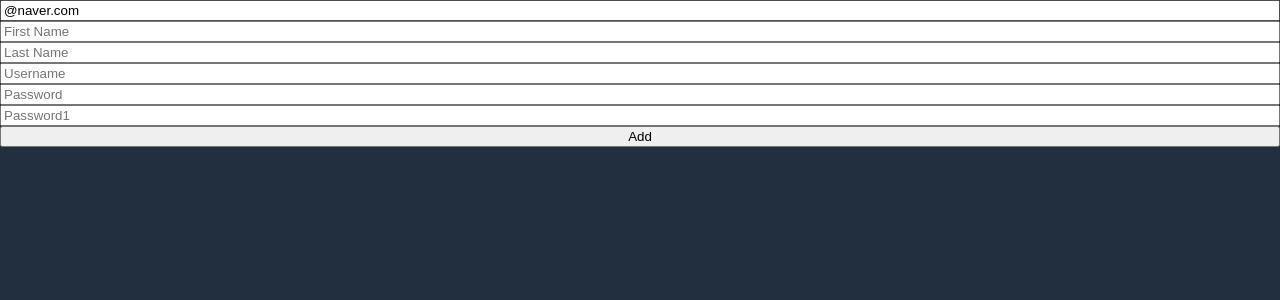
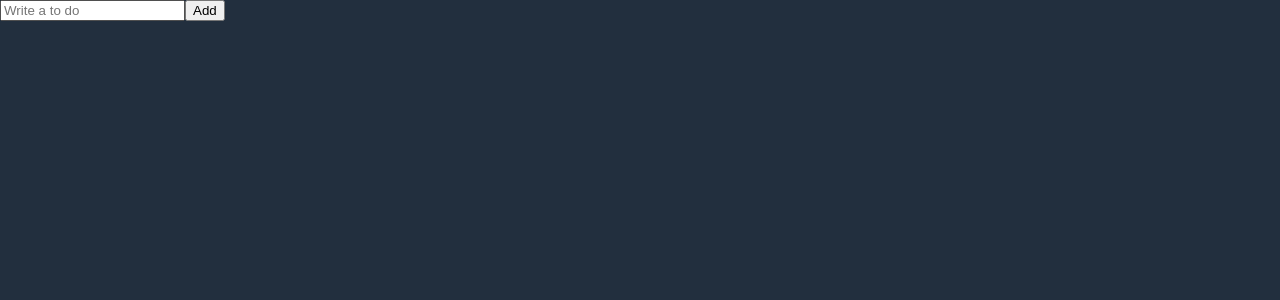
Before and after one commit to S2-D/react-masterclass, a React (Create React App) app: page / in a window 1280 px wide. Shown: the top 300 px of the page. Built offline with nearby package versions, Linux system fonts and the light colour scheme.

Commit message:
#5.10 Recap

```diff
--- a/src/ToDoList.tsx
+++ b/src/ToDoList.tsx
@@ -1,118 +1,25 @@
-import React, { useState } from "react";
 import { useForm } from "react-hook-form";
 
-// function ToDoList() {
-//   const [toDo, setToDo] = useState("");
-//   const onChange = (event: React.FormEvent<HTMLInputElement>) => {
-//     const {
-//       currentTarget: { value },
-//     } = event;
-//     setToDo(value);
-//   };
-//   const onSubmit = (event: React.FormEvent<HTMLFormElement>) => {
-//     event.preventDefault();
-//     console.log(toDo);
-//   };
-//   return (
-//     <div>
-//       <form onSubmit={onSubmit}>
-//         <input onChange={onChange} value={toDo} placeholder="Write a to do" />
-//         <button>Add</button>
-//       </form>
-//     </div>
-//   );
-// }
-
 interface IForm {
-  email: string;
-  firstName: string;
-  lastName: string;
-  username: string;
-  password: string;
-  password1: string;
-  extraError?: string;
+  toDo: string;
 }
 
 function ToDoList() {
-  const {
-    register,
-    handleSubmit,
-    formState: { errors },
-    setError,
-  } = useForm<IForm>({
-    defaultValues: {
-      email: "@naver.com",
-    },
-  });
-  const onValid = (data: IForm) => {
-    if (data.password !== data.password1) {
-      setError(
-        "password1",
-        { message: "Password are not the same" },
-        { shouldFocus: true }
-      );
-    }
-    // setError("extraError", { message: "Server offline." });
+  const { register, handleSubmit, setValue } = useForm<IForm>();
+  const handleValid = (data: IForm) => {
+    console.log("add to do", data.toDo);
+    setValue("toDo", "");
   };
   return (
     <div>
-      <form
-        style={{ display: "flex", flexDirection: "column" }}
-        onSubmit={handleSubmit(onValid)}
-      >
+      <form onSubmit={handleSubmit(handleValid)}>
         <input
-          {...register("email", {
-            required: "Email is required",
-            pattern: {
-              value: /^[A-Za-z0-9._%+-]+@naver.com$/,
-              message: "Only naver.com emails allowed",
-            },
+          {...register("toDo", {
+            required: "Please write a To Do",
           })}
-          placeholder="Email"
+          placeholder="Write a to do"
         />
-        <span>{errors?.email?.message}</span>
-        <input
-          {...register("firstName", {
-            required: "write here",
-            //validate : boolean 반환
-            validate: {
-              noNico: (value) =>
-                value.includes("nico") ? "no nicos allowed" : true,
-              noNick: (value) =>
-                value.includes("nick") ? "no nick allowed" : true,
-            },
-          })}
-          placeholder="First Name"
-        />
-        <span>{errors?.firstName?.message}</span>
-        <input
-          {...register("lastName", { required: "write here" })}
-          placeholder="Last Name"
-        />
-        <span>{errors?.lastName?.message}</span>
-        <input
-          {...register("username", { required: "write here", minLength: 10 })}
-          placeholder="Username"
-        />
-        <span>{errors?.username?.message}</span>
-        <input
-          {...register("password", { required: "write here", minLength: 5 })}
-          placeholder="Password"
-        />
-        <span>{errors?.password?.message}</span>
-        <input
-          {...register("password1", {
-            required: "Password is required",
-            minLength: {
-              value: 5,
-              message: "Your password is too short.",
-            },
-          })}
-          placeholder="Password1"
-        />
-        <span>{errors?.password1?.message}</span>
         <button>Add</button>
-        <span>{errors?.extraError?.message}</span>
       </form>
     </div>
   );
```
